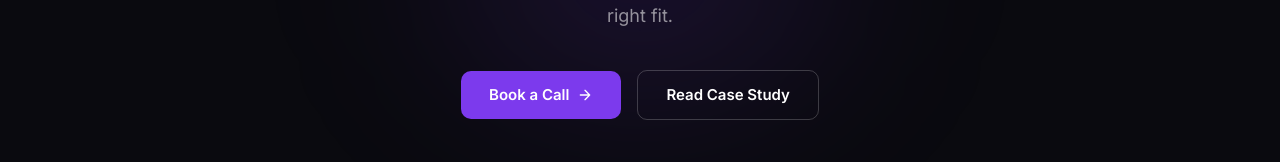
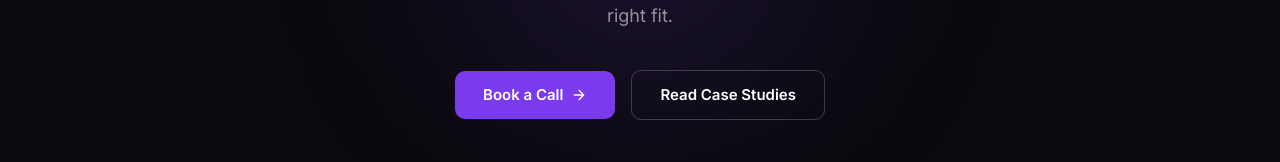
Before and after one commit to lukekly/Dealspark-website, a Next.js app: page / in a window 1280 px wide. Shown: the part 5862-6024 px from the top of the page. Built offline with nearby package versions, Linux system fonts and the light colour scheme.

Commit message:
Update FinalCTA button to Read Case Studies

```diff
--- a/components/FinalCTA.tsx
+++ b/components/FinalCTA.tsx
@@ -57,7 +57,7 @@ export default function FinalCTA() {
               href="/case-studies"
               className="btn-outline text-base py-4 px-8"
             >
-              Read Case Study
+              Read Case Studies
             </Link>
           </div>
 
```
